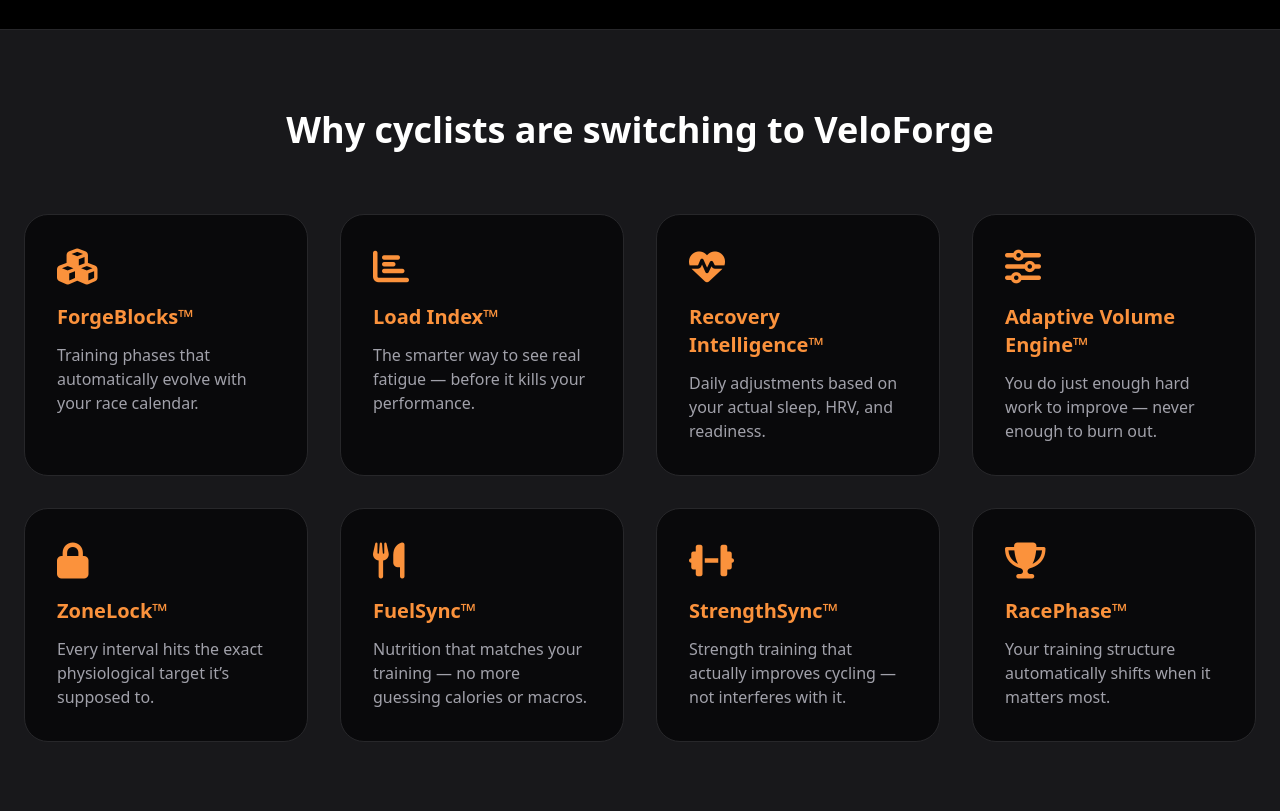
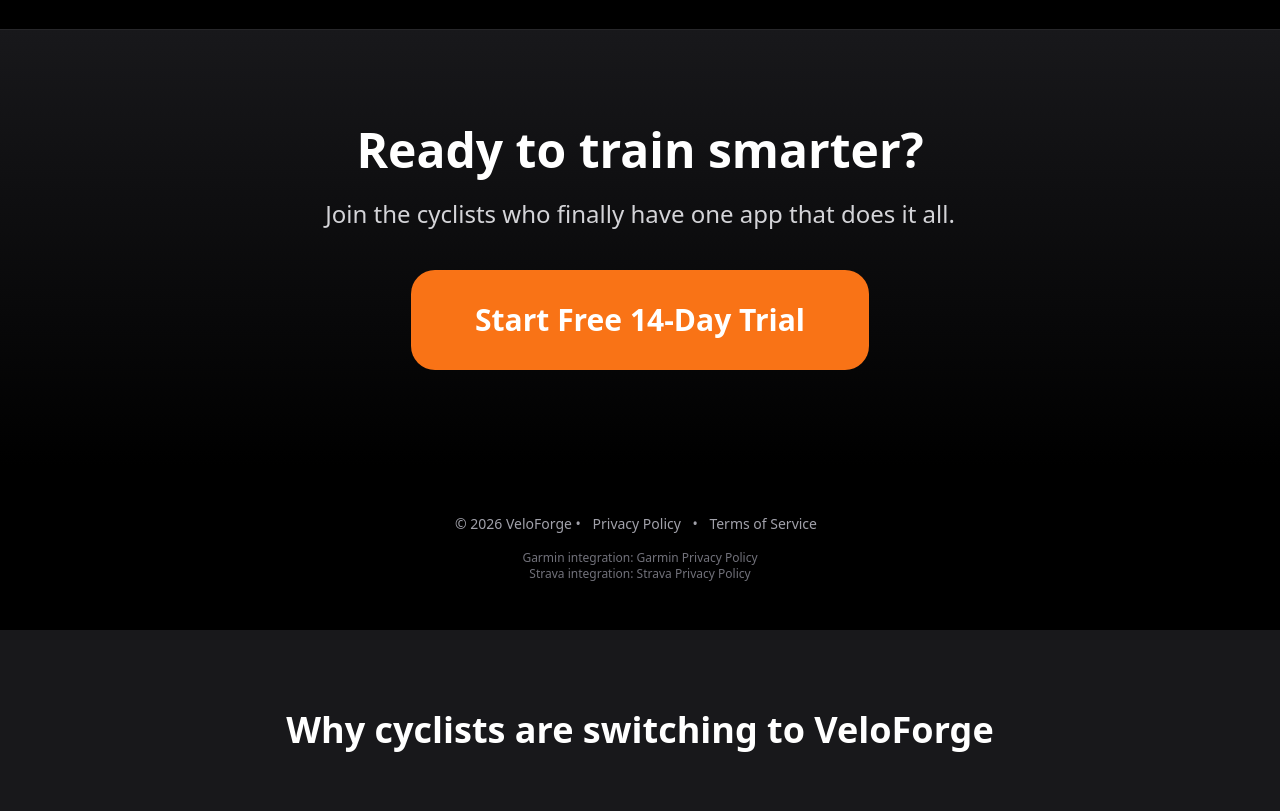
Before and after one commit to coachks-22/new-sales-page, a plain HTML site: page index.html in a window 1280 px wide. Shown: the part 867-1678 px from the top of the page. Drawn offline with nearby package versions, Linux system fonts and the light colour scheme.

Commit message:
Update index.html

```diff
--- a/index.html
+++ b/index.html
@@ -32,7 +32,7 @@
     </div>
   </section>
 
-  <!-- TRUST BAR WITH REAL LOGOS -->
+    <!-- TRUST BAR WITH REAL LOGOS -->
   <div class="bg-black py-8 border-b border-zinc-800">
     <div class="max-w-7xl mx-auto px-6 flex flex-wrap justify-center items-center gap-12 text-xl opacity-75">
       <img src="https://upload.wikimedia.org/wikipedia/commons/thumb/5/5e/Garmin_logo.svg/2560px-Garmin_logo.svg.png" alt="Garmin" class="h-8">
@@ -41,6 +41,28 @@
       <div class="text-xl font-medium">TrainingPeaks</div>
     </div>
   </div>
+
+  <!-- FINAL CTA -->
+  <section class="py-24 bg-gradient-to-b from-zinc-900 to-black text-center">
+    <h2 class="text-5xl font-bold mb-6">Ready to train smarter?</h2>
+    <p class="text-2xl text-zinc-300 mb-10">Join the cyclists who finally have one app that does it all.</p>
+    <a href="#" class="inline-block bg-orange-500 hover:bg-orange-600 text-white text-3xl font-semibold px-16 py-8 rounded-3xl">Start Free 14-Day Trial</a>
+  </section>
+
+  <!-- FOOTER WITH WORKING PRIVACY LINKS -->
+  <footer class="bg-black py-12 text-center text-zinc-400 text-sm">
+    <div class="max-w-7xl mx-auto px-6">
+      <p class="mb-4">
+        © 2026 VeloForge •
+        <a href="/privacy.html" class="hover:text-white mx-2">Privacy Policy</a> •
+        <a href="/terms.html" class="hover:text-white mx-2">Terms of Service</a>
+      </p>
+      <p class="text-xs text-zinc-500">
+        Garmin integration: <a href="https://www.garmin.com/en-US/privacy/connect/policy/" target="_blank" class="hover:text-white">Garmin Privacy Policy</a><br>
+        Strava integration: <a href="https://www.strava.com/legal/privacy" target="_blank" class="hover:text-white">Strava Privacy Policy</a>
+      </p>
+    </div>
+  </footer>
 
   <!-- PILLARS -->
   <section class="py-20 bg-zinc-900">
```
